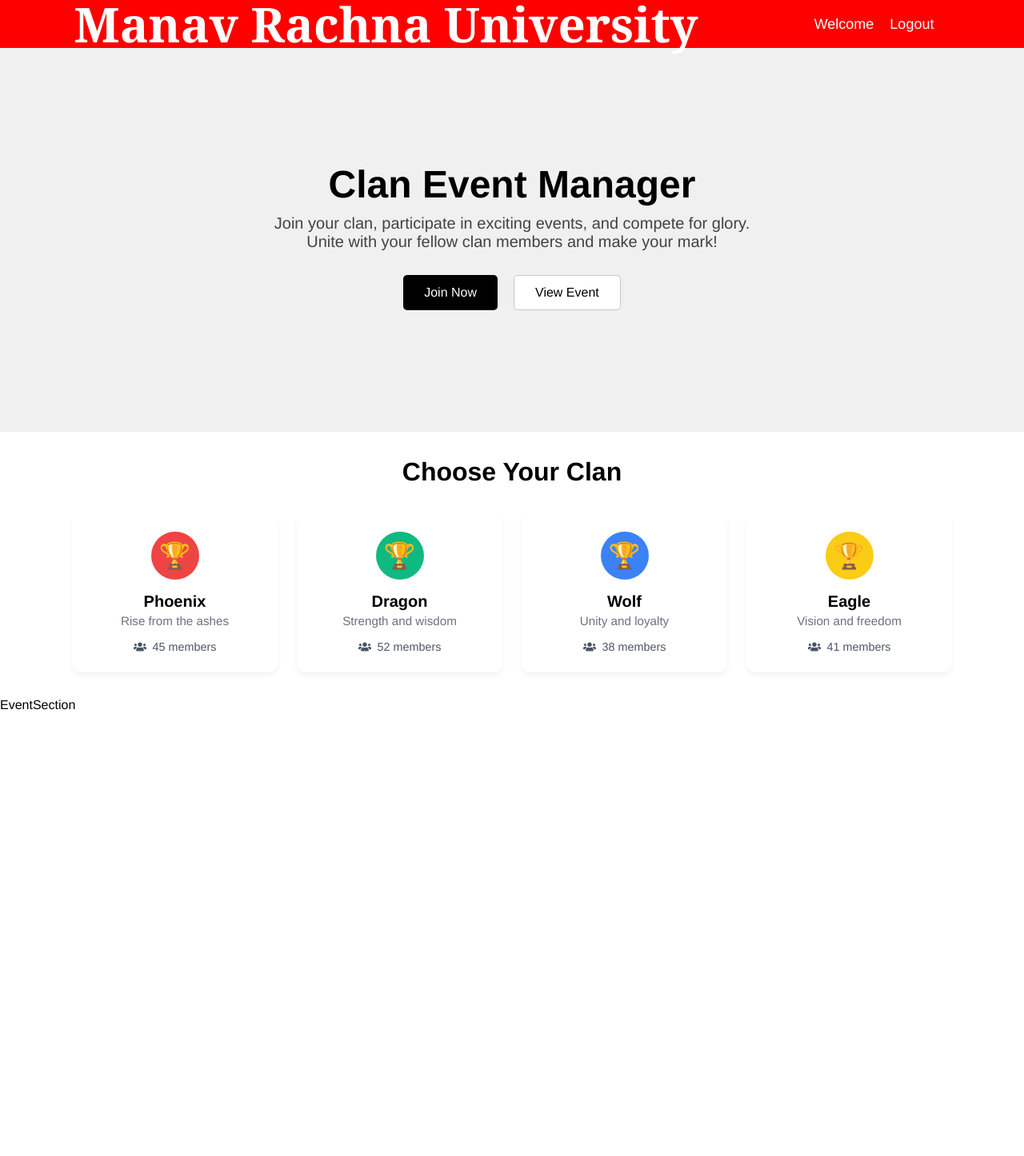
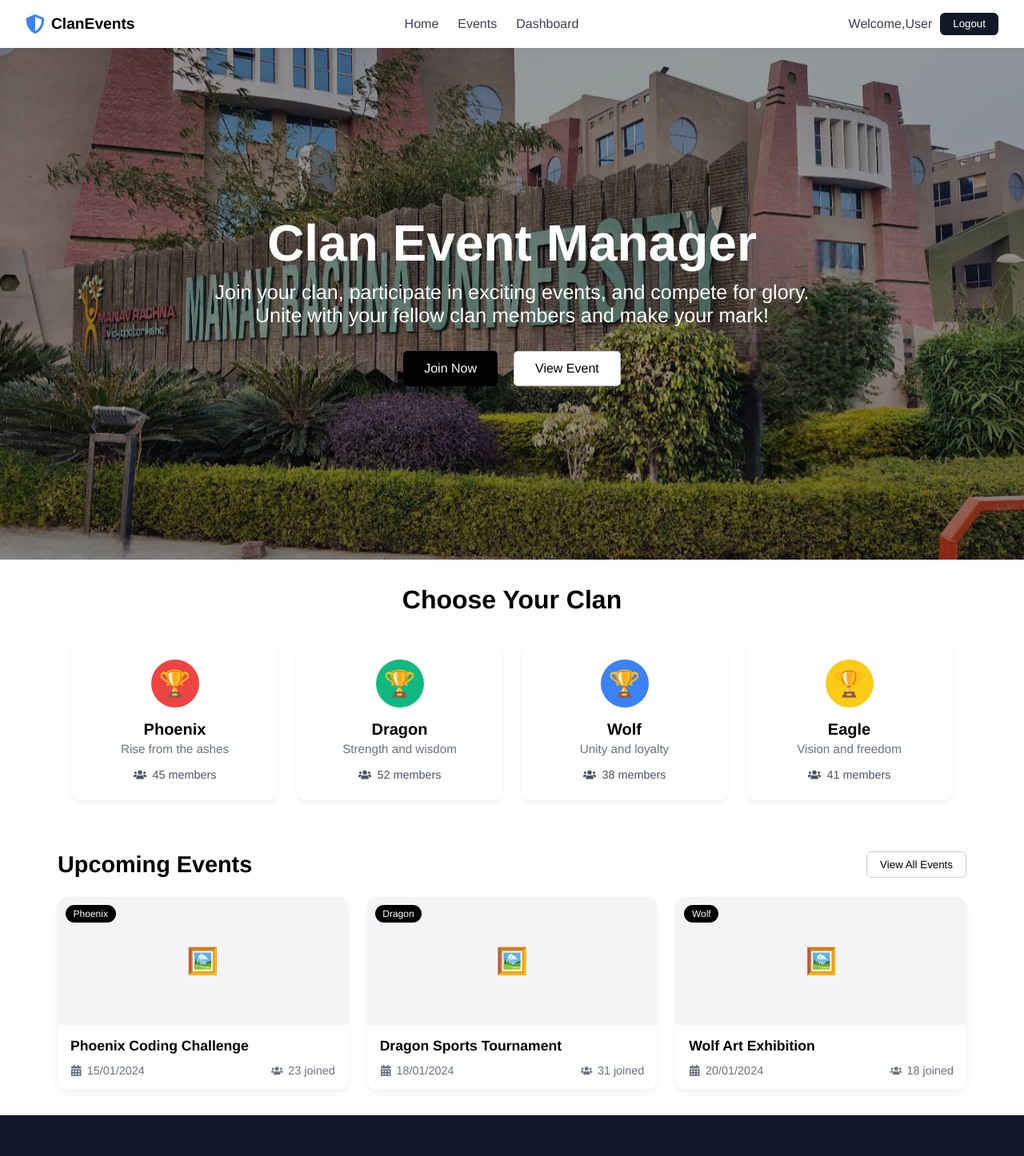
Before and after one commit to Aman-Sharma-Dev01/Clan-Event-Manager-0.1, a React (Vite) app in the folder Frontend/: page / in a window 1280 px wide. Shown: the top 1446 px of the page at 80% size. Before the commit the page ends 891 px from the top, so only its background shows below. Built offline with nearby package versions, Linux system fonts and the light colour scheme.

Commit message:
push
push

```diff
--- a/Frontend/package.json
+++ b/Frontend/package.json
@@ -12,7 +12,9 @@
   "dependencies": {
     "react": "^19.1.0",
     "react-dom": "^19.1.0",
-    "react-icons": "^5.5.0"
+    "react-icons": "^5.5.0",
+    "react-router-dom": "^7.6.3",
+    "router": "^2.2.0"
   },
   "devDependencies": {
     "@eslint/js": "^9.29.0",
--- a/Frontend/src/App.jsx
+++ b/Frontend/src/App.jsx
@@ -3,7 +3,8 @@
 // import Login from './components/login/login.jsx'
 // import Register from './components/register/register.jsx'
 // import Dashboard from './components/Dashboard/Dashboard.jsx'
-import Homepage from './components/HomePage/Homepage.jsx'
+import Homepage from './components/Homepage/Homepage.jsx'
+import Footer from './components/Footer/Footer.jsx'
 
 const App = () => {
   return (
@@ -11,6 +12,7 @@
 
       <Navbar/>
       <Homepage/>
+      <Footer/>
 
       {/* <Dashboard/> */}
 
--- a/Frontend/src/components/EventSection/EventSection.css
+++ b/Frontend/src/components/EventSection/EventSection.css
@@ -0,0 +1,97 @@
+.events-section {
+  padding: 2rem;
+  max-width: 1200px;
+  margin: auto;
+}
+
+.events-header {
+  display: flex;
+  justify-content: space-between;
+  align-items: center;
+  margin-bottom: 1.5rem;
+}
+
+.events-header h2 {
+  font-size: 1.8rem;
+  font-weight: bold;
+}
+
+.view-all-btn {
+  padding: 0.5rem 1rem;
+  border: 1px solid #ccc;
+  border-radius: 0.4rem;
+  background: white;
+  font-weight: 500;
+  cursor: pointer;
+  transition: background 0.2s ease;
+}
+
+.view-all-btn:hover {
+  background: #f3f4f6;
+}
+
+.events-grid {
+  display: grid;
+  grid-template-columns: repeat(auto-fit, minmax(280px, 1fr));
+  gap: 1.5rem;
+}
+
+.event-card {
+  background: white;
+  border-radius: 0.75rem;
+  overflow: hidden;
+  box-shadow: 0 4px 8px rgba(0,0,0,0.06);
+  transition: transform 0.2s ease;
+}
+
+.event-card:hover {
+  transform: translateY(-5px);
+}
+
+.event-image-placeholder {
+  position: relative;
+  height: 160px;
+  background: #f3f4f6;
+  display: flex;
+  align-items: center;
+  justify-content: center;
+}
+
+.image-icon {
+  font-size: 2rem;
+  color: #9ca3af;
+}
+
+.clan-badge {
+  position: absolute;
+  top: 10px;
+  left: 10px;
+  background: #000;
+  color: #fff;
+  padding: 0.25rem 0.6rem;
+  font-size: 0.75rem;
+  border-radius: 999px;
+}
+
+.event-details {
+  padding: 1rem;
+}
+
+.event-details h3 {
+  font-size: 1.1rem;
+  margin-bottom: 0.75rem;
+  font-weight: 600;
+}
+
+.event-meta {
+  display: flex;
+  justify-content: space-between;
+  font-size: 0.9rem;
+  color: #6b7280;
+}
+
+.meta-item {
+  display: flex;
+  align-items: center;
+  gap: 0.4rem;
+}
--- a/Frontend/src/components/EventSection/EventSection.jsx
+++ b/Frontend/src/components/EventSection/EventSection.jsx
@@ -1,9 +1,64 @@
-import React from 'react'
+import React from "react";
+import "./EventSection.css";
+import { FaCalendarAlt, FaUsers } from "react-icons/fa";
+
+const events = [
+  {
+    id: "evt-phoenix-code",
+    clan: "Phoenix",
+    title: "Phoenix Coding Challenge",
+    date: "15/01/2024",
+    joined: 23,
+  },
+  {
+    id: "evt-dragon-sports",
+    clan: "Dragon",
+    title: "Dragon Sports Tournament",
+    date: "18/01/2024",
+    joined: 31,
+  },
+  {
+    id: "evt-wolf-art",
+    clan: "Wolf",
+    title: "Wolf Art Exhibition",
+    date: "20/01/2024",
+    joined: 18,
+  },
+];
 
 const EventSection = () => {
   return (
-    <div>EventSection</div>
-  )
-}
+    <section className="events-section">
+      <div className="events-header">
+        <h2>Upcoming Events</h2>
+        <button className="view-all-btn">View All Events</button>
+      </div>
 
-export default EventSection
+      <div className="events-grid">
+        {events.map((event) => (
+          <div key={event.id} className="event-card">
+            <div className="event-image-placeholder">
+              <span className="clan-badge">{event.clan}</span>
+              <div className="image-icon">🖼️</div>
+            </div>
+            <div className="event-details">
+              <h3>{event.title}</h3>
+              <div className="event-meta">
+                <div className="meta-item">
+                  <FaCalendarAlt />
+                  <span>{event.date}</span>
+                </div>
+                <div className="meta-item">
+                  <FaUsers />
+                  <span>{event.joined} joined</span>
+                </div>
+              </div>
+            </div>
+          </div>
+        ))}
+      </div>
+    </section>
+  );
+};
+
+export default EventSection;
--- /dev/null
+++ b/Frontend/src/components/Footer/Footer.css
@@ -0,0 +1,34 @@
+.footer-cta {
+  background-color: #0f172a; /* Deep navy */
+  color: #ffffff;
+  text-align: center;
+  padding: 3rem 1.5rem;
+}
+
+.footer-cta h2 {
+  font-size: 1.8rem;
+  font-weight: 700;
+  margin-bottom: 1rem;
+}
+
+.footer-cta p {
+  color: #94a3b8;
+  font-size: 1rem;
+  margin-bottom: 1.5rem;
+}
+
+.cta-btn {
+  background-color: #f1f5f9;
+  color: #1f2937;
+  border: none;
+  padding: 0.75rem 1.5rem;
+  font-size: 1rem;
+  font-weight: 500;
+  border-radius: 0.5rem;
+  cursor: pointer;
+  transition: background 0.3s ease;
+}
+
+.cta-btn:hover {
+  background-color: #e2e8f0;
+}
--- /dev/null
+++ b/Frontend/src/components/Footer/Footer.jsx
@@ -0,0 +1,14 @@
+import React from "react";
+import "./Footer.css";
+
+const Footer = () => {
+  return (
+    <footer className="footer-cta">
+      <h2>Ready to Join the Adventure?</h2>
+      <p>Connect with your clan, participate in events, and build lasting memories.</p>
+      <button className="cta-btn">Get Started Today</button>
+    </footer>
+  );
+};
+
+export default Footer;
--- a/Frontend/src/components/HeroSection/HeroSection.css
+++ b/Frontend/src/components/HeroSection/HeroSection.css
@@ -1,26 +1,35 @@
 .Hero-section {
-    background-color: #f0f0f0;
+
+
+    background-blend-mode: darken;
     padding: 50px;
     text-align: center;
+
     width: 100%;
-    height: 60vh;
+    height: 80vh;
     display: flex;
     justify-content: center;
     align-items: center;
+   background:rgba(0 ,0 ,0 ,0.4) url(/clf_img-Photoroom.png);
+    background-size: cover;
+  background-repeat: no-repeat;
+  background-position: center;
 }
 .mid-part{
     display: flex;
+
     flex-direction: column;
     align-items: center;
 }
 .Hero-section h1 {
-    font-size: 48px;
-    color: #000000;
+    font-size: 64px;
+    color: #fff;
     margin-bottom: 10px;
+
 }
 .mid-part p {
-    font-size: 20px;
-    color: #424242;
+    font-size: 25px;
+    color: #fff;
 }
 .home-btns{
     display: flex;
--- a/Frontend/src/components/HomePage/Homepage.jsx
+++ b/Frontend/src/components/HomePage/Homepage.jsx
@@ -3,6 +3,7 @@
 import HeroSection from '../HeroSection/HeroSection';
 import ClanLogoSection from '../ClanLogoSection/ClanLogoSection';
 import EventSection from '../EventSection/EventSection';
+
 const Homepage = () => {
   return (
     <div>
--- a/Frontend/src/components/Navbar/Navbar.css
+++ b/Frontend/src/components/Navbar/Navbar.css
@@ -1,27 +1,68 @@
-.navbar{
-    width: 100%;
-    height: 60px;
-    display: flex;
-    justify-content:space-around    ;
-    align-items: center;
-    padding: 0 20px;
-    background-color: red;
+.navbar {
+  display: flex;
+  align-items: center;
+  justify-content: space-between;
+  padding: 1rem 2rem;
+  background-color: #ffffff;
+  box-shadow: 0 1px 4px rgba(0, 0, 0, 0.05);
+  position: sticky;
+  top: 0;
+  z-index: 1000;
 }
-.navbar h1{
-    color: white;
-    font-size: 60px;
-    font-family:Cambria, Cochin, Georgia, Times, 'Times New Roman', serif;
+
+.navbar-left {
+  display: flex;
+  align-items: center;
+  gap: 0.5rem;
+}
+
+.logo-icon {
+  color: #3b82f6;
+  font-size: 1.5rem;
+}
+
+.brand-name {
+  font-weight: 700;
+  font-size: 1.2rem;
+  color: #000;
+}
+
+.navbar-center {
+  display: flex;
+  gap: 1.5rem;
+}
+
+.nav-link {
+  text-decoration: none;
+  color: #374151;
+  font-weight: 500;
+  font-size: 1rem;
+  transition: color 0.2s ease;
+}
+
+.nav-link:hover {
+  color: #1f2937;
+}
+
+.navbar-right .login-btn {
+  background-color: #111827;
+  color: white;
+  padding: 0.4rem 1rem;
+  border: none;
+  border-radius: 0.4rem;
+  font-weight: 500;
+  cursor: pointer;
+  transition: background 0.3s ease;
+}
+
+.login-btn:hover {
+  background-color: #1f2937;
+}
 
 
+.navbar-right {
+    display: flex;
+    gap: 10px;
+    align-items: center;
+
 }
-
-.rightThings{
-    display: flex;
-    align-items: center;
-}
-.navname{
-    color: white;
-    font-size: 18px;
-
-    margin-right: 20px;
-}
--- a/Frontend/src/components/Navbar/Navbar.jsx
+++ b/Frontend/src/components/Navbar/Navbar.jsx
@@ -1,15 +1,31 @@
-import React from 'react'
-import './Navbar.css'
+import React from "react";
+import "./Navbar.css";
+import { FaShieldAlt } from "react-icons/fa";
+
 const Navbar = () => {
   return (
-    <div className="navbar">
-        <div className="name"><h1>Manav Rachna University</h1></div>
-        <div className="rightThings">
-            <div className="navname">Welcome</div>
-            <div className="navname">Logout</div>
-        </div>
-    </div>
-  )
-}
+    <nav className="navbar">
+      <div className="navbar-left">
+        <FaShieldAlt className="logo-icon" />
+        <span className="brand-name">ClanEvents</span>
+      </div>
 
-export default Navbar
+      <div className="navbar-center">
+        <a href="#home" className="nav-link">Home</a>
+        <a href="#events" className="nav-link">Events</a>
+        <a href="#dashboard" className="nav-link">Dashboard</a>
+
+      </div>
+
+
+
+      <div className="navbar-right">
+         <a href="#events" className="nav-link">Welcome,User</a>
+        <button className="login-btn">Logout</button>
+
+      </div>
+    </nav>
+  );
+};
+
+export default Navbar;
```
Also changed, not shown: Frontend/public/clf_img-Photoroom.png (added), 1 other file (tests, documents, lock files or other folders).
